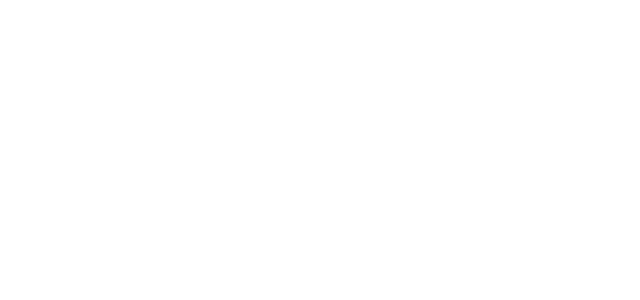
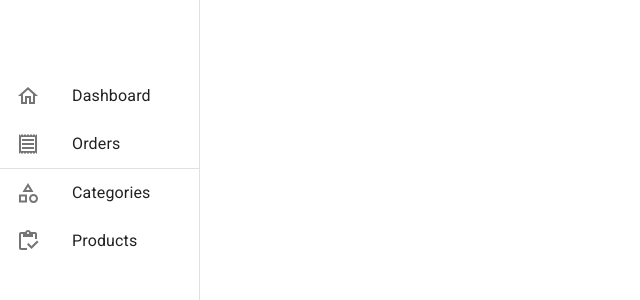
Before and after one commit to kalvinhart/shop-cms, a React (Create React App) app: page / in a window 1280 px wide. Shown: the top 300 px of the page, without its empty margins (0-640 px from the left). Built offline with nearby package versions, Linux system fonts and the light colour scheme.

Commit message:
Added side bar navigation.

```diff
--- a/package.json
+++ b/package.json
@@ -12,7 +12,7 @@
     "@testing-library/user-event": "^13.5.0",
     "axios": "^0.26.1",
     "react": "^17.0.2",
-    "react-dom": "^18.0.0",
+    "react-dom": "^17.0.2",
     "react-router-dom": "^6.3.0",
     "react-scripts": "5.0.0",
     "web-vitals": "^2.1.4"
--- a/src/App.js
+++ b/src/App.js
@@ -1,5 +1,19 @@
+import { BrowserRouter } from "react-router-dom";
+
+import CssBaseline from "@mui/material/CssBaseline";
+
+import Box from "@mui/material/Box";
+import SideNav from "./components/SideNav/SideNav";
+
 const App = () => {
-  return <div></div>;
+  return (
+    <BrowserRouter>
+      <CssBaseline />
+      <Box>
+        <SideNav />
+      </Box>
+    </BrowserRouter>
+  );
 };
 
 export default App;
--- /dev/null
+++ b/src/components/SideNav/SideNav.js
@@ -0,0 +1,66 @@
+import { useNavigate } from "react-router";
+
+import Drawer from "@mui/material/Drawer";
+import Toolbar from "@mui/material/Toolbar";
+import List from "@mui/material/List";
+import Divider from "@mui/material/Divider";
+import ListItem from "@mui/material/ListItem";
+import ListItemIcon from "@mui/material/ListItemIcon";
+import ListItemText from "@mui/material/ListItemText";
+
+import HomeOutlinedIcon from "@mui/icons-material/HomeOutlined";
+import ReceiptOutlinedIcon from "@mui/icons-material/ReceiptOutlined";
+import CategoryOutlinedIcon from "@mui/icons-material/CategoryOutlined";
+import InventoryOutlinedIcon from "@mui/icons-material/InventoryOutlined";
+
+const SideNav = () => {
+  const navigate = useNavigate();
+
+  return (
+    <Drawer
+      sx={{
+        width: "200px",
+        "& .MuiDrawer-paper": {
+          width: "200px",
+        },
+      }}
+      variant="permanent"
+      anchor="left"
+    >
+      <Toolbar />
+      <List>
+        <ListItem button onClick={() => navigate("/")}>
+          <ListItemIcon>
+            <HomeOutlinedIcon />
+          </ListItemIcon>
+          <ListItemText primary="Dashboard" />
+        </ListItem>
+
+        <ListItem button onClick={() => navigate("/orders")}>
+          <ListItemIcon>
+            <ReceiptOutlinedIcon />
+          </ListItemIcon>
+          <ListItemText primary="Orders" />
+        </ListItem>
+
+        <Divider />
+
+        <ListItem button onClick={() => navigate("/categories")}>
+          <ListItemIcon>
+            <CategoryOutlinedIcon />
+          </ListItemIcon>
+          <ListItemText primary="Categories" />
+        </ListItem>
+
+        <ListItem button onClick={() => navigate("/products")}>
+          <ListItemIcon>
+            <InventoryOutlinedIcon />
+          </ListItemIcon>
+          <ListItemText primary="Products" />
+        </ListItem>
+      </List>
+    </Drawer>
+  );
+};
+
+export default SideNav;
```
Also changed, not shown: 1 other file (tests, documents, lock files or other folders).
